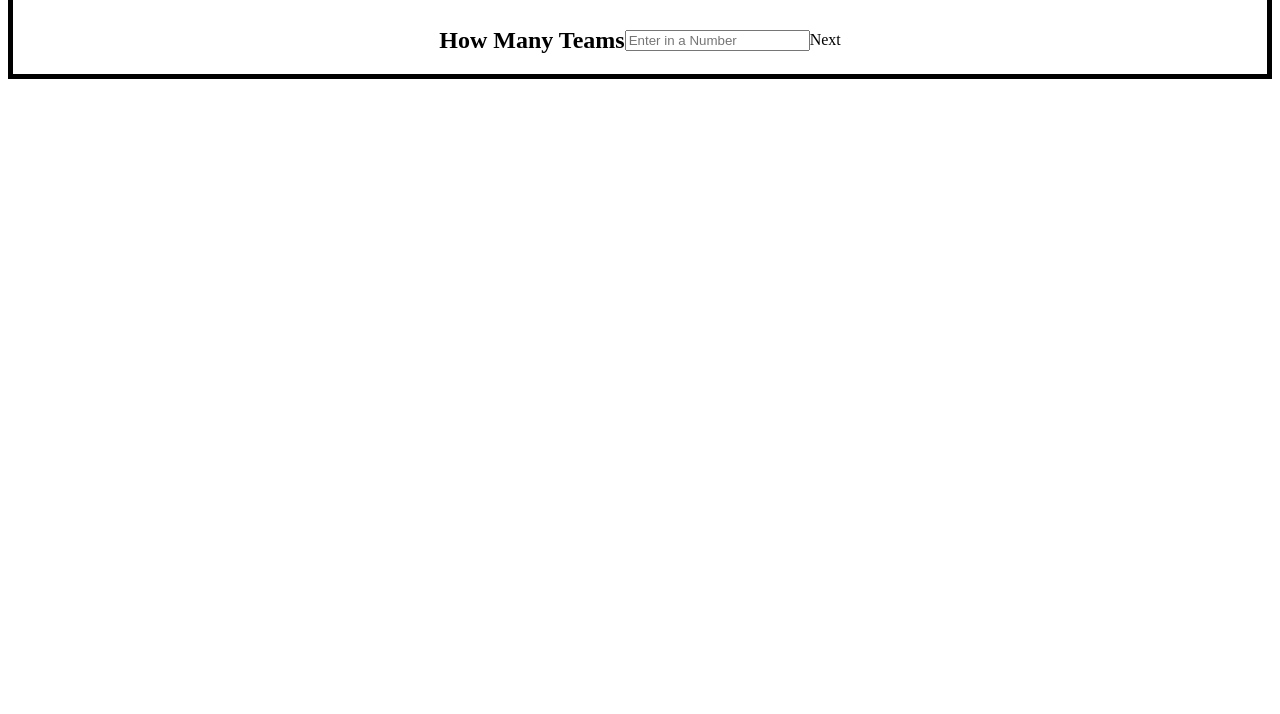
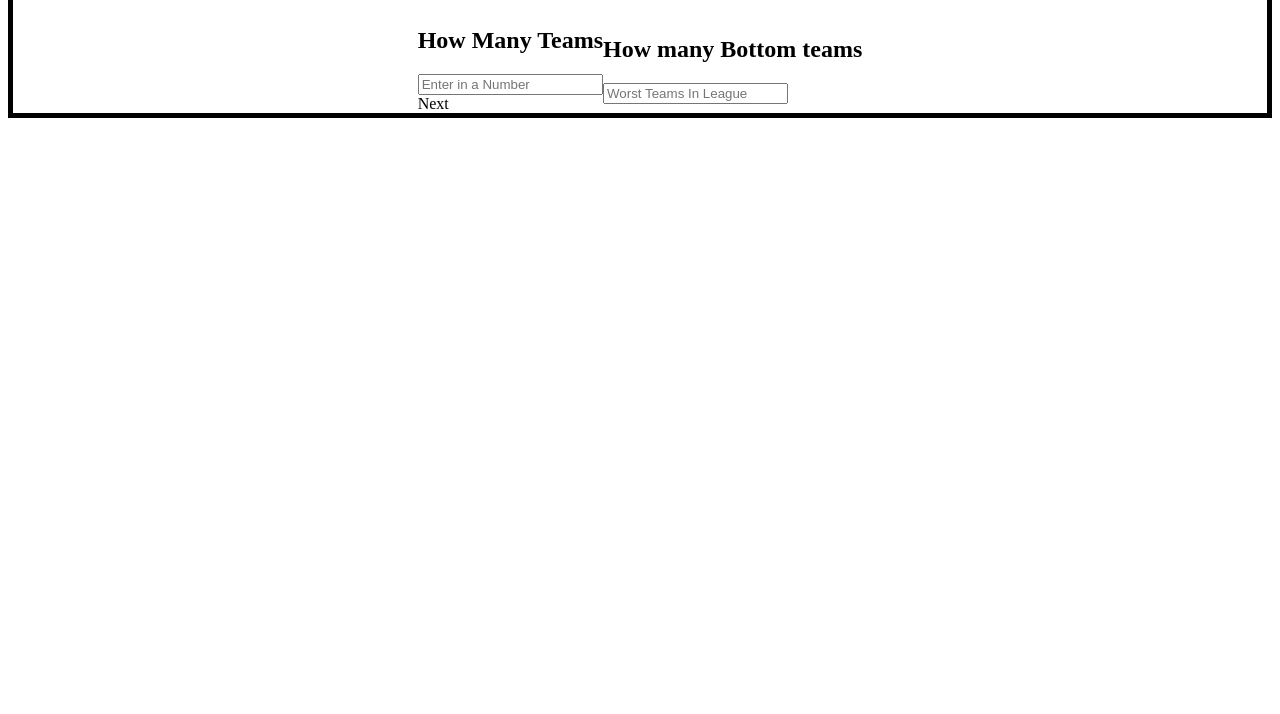
Before and after one commit to Obi815/mega-millions, a plain HTML site: page index.html in a window 1280 px wide. Shown: the part 86-800 px from the top of the page. Drawn offline with Linux system fonts and the light colour scheme.

Commit message:
Still working on HTML MarkUp

```diff
--- a/index.html
+++ b/index.html
@@ -13,11 +13,19 @@
         <h1>Welcome to the Lotto</h1>
     </div>
     <!-- Ask how many teams are apart of the league -->
-    <form action="" class="container">
-        <h2>How Many Teams</h2>
-        <input type="interger" name="" id="#numOfTeams" placeholder="Enter in a Number">
-        <div class="btn">Next</div>
-    </form>
+    <div class="container">
+        <form action="">
+            <h2>How Many Teams</h2>
+            <input type="interger" name="" id="#numOfTeams" placeholder="Enter in a Number">
+            <div class="btn">Next</div>
+        </form>
+
+        <form action="">
+            <h2>How many Bottom teams</h2>
+            <input type="int" name="" id="#bottomTeams" placeholder="Worst Teams In League">
+        </form>
+
+    </div>
     <!-- Ask how many bottom teams there are -->
     <!-- Ask for the names of the team  -->
     <!-- Show all the teams and their percentage of getting 1st pick -->
```
